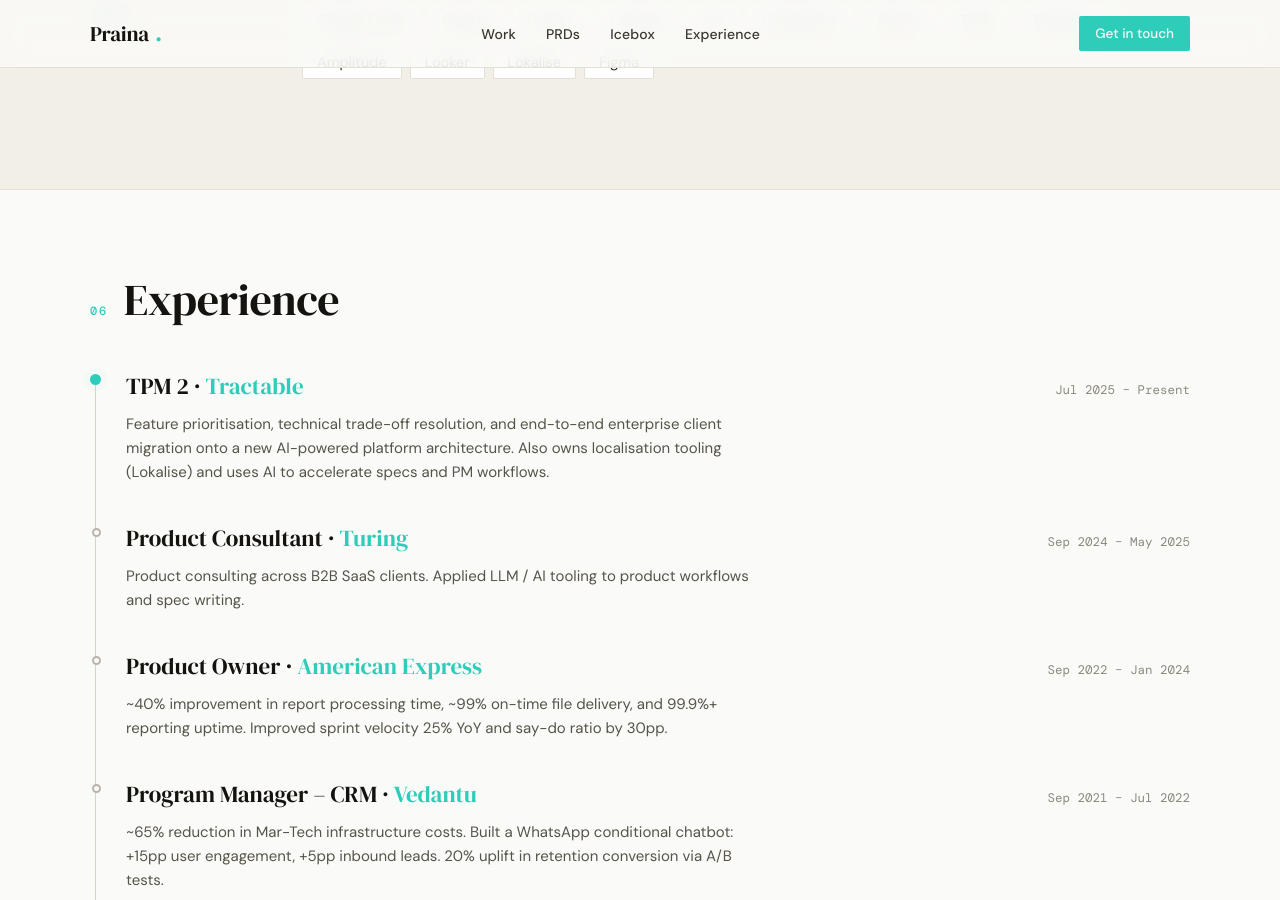
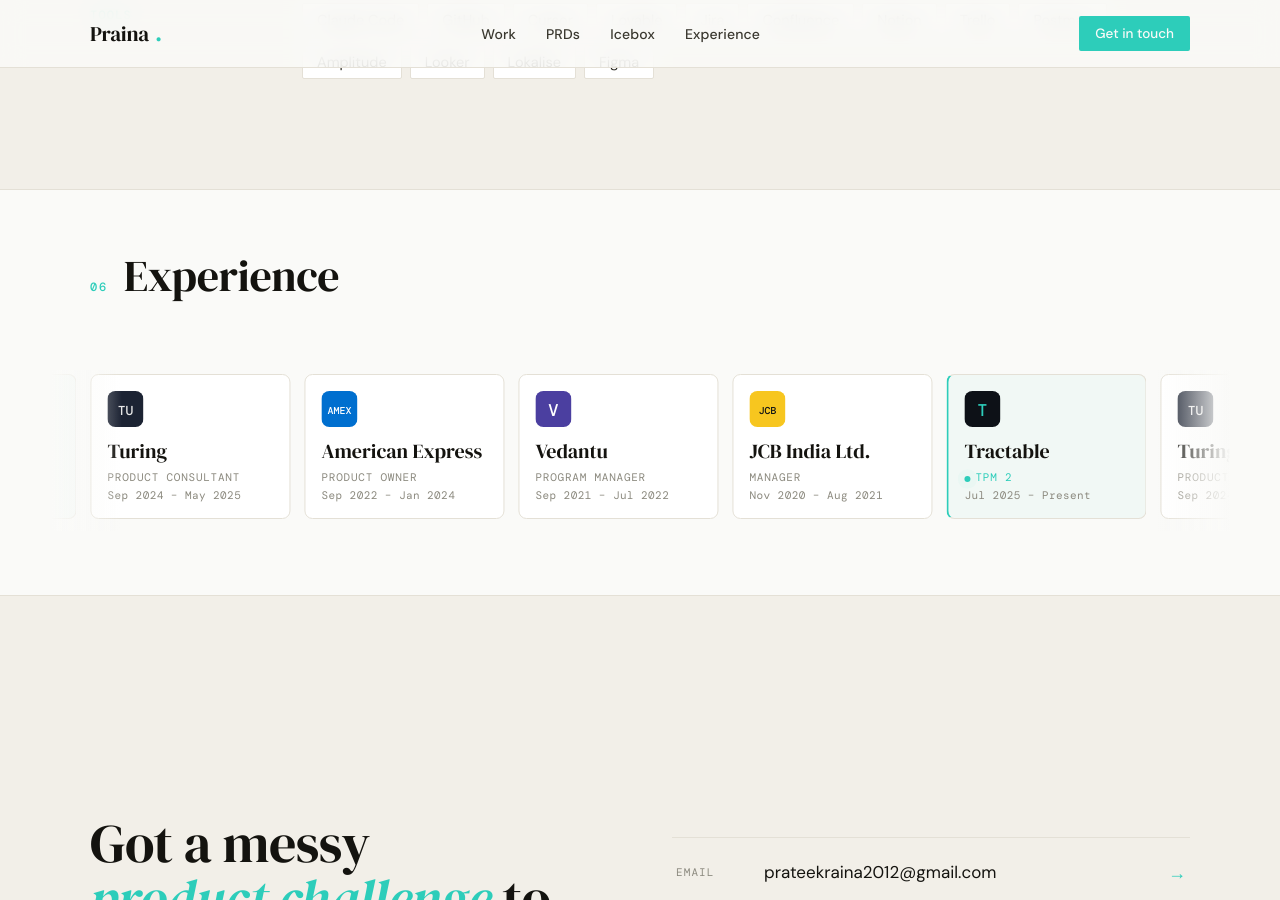
Before and after one commit to praina/praina.github.io, a Jekyll site: the page built from index.html, in a window 1280 px wide and 900 px high, scrolled down 4125 px. Built offline with Jekyll 4.4.1, drawn with Linux system fonts in a browser that asks for light colours; some web fonts are replaced; some of the changed text lies outside the part shown.

Commit message:
redesign experience section as animated horizontal marquee strip
Replaces the vertical timeline with a continuously scrolling card strip.
Each card shows a company logo mark, name (DM Serif 20px), role, and
period. Tractable card has teal left border and pulsing dot for current
role. Cards are 200px wide to keep American Express on one line.
Section padding tightened from 88px to 64px to match content density.

Co-Authored-By: Claude Sonnet 4.6 <noreply@anthropic.com>

```diff
--- a/css/style.css
+++ b/css/style.css
@@ -317,35 +317,49 @@ body  { background: var(--c-bg); color: var(--c-ink); font-family: var(--f-body)
 .skills__badge, .skills__more { display: none; }
 
 /* ── HOME : EXPERIENCE ──────────────────────────────────────── */
+@keyframes expScroll { from { transform: translateX(0); } to { transform: translateX(-50%); } }
 .exp__section { border-top: 1px solid var(--c-border); background: var(--c-bg); }
-.exp__inner { max-width: var(--max-home); margin: 0 auto; padding: 88px var(--pad-x); }
-.exp__timeline { position: relative; padding-left: 36px; }
-.exp__timeline::before {
-  content: ''; position: absolute; left: 5px; top: 6px; bottom: 6px;
-  width: 1px; background: var(--c-border-pill);
+.exp__inner { max-width: var(--max-home); margin: 0 auto; padding: 64px 0; }
+.exp__inner .section-header { padding: 0 var(--pad-x) 24px; }
+.exp__strip-wrap {
+  position: relative; overflow: hidden; padding: 4px 0 12px;
 }
-.exp__item { position: relative; padding-bottom: 38px; }
-.exp__item:last-child { padding-bottom: 0; }
-.exp__dot {
-  position: absolute; left: -36px; top: 4px;
-  width: 11px; height: 11px; border-radius: 50%;
+.exp__strip-wrap::before,
+.exp__strip-wrap::after {
+  content: ''; position: absolute; top: 0; height: 100%; width: 72px; z-index: 2; pointer-events: none;
+}
+.exp__strip-wrap::before { left: 0;  background: linear-gradient(90deg,  var(--c-bg), transparent); }
+.exp__strip-wrap::after  { right: 0; background: linear-gradient(270deg, var(--c-bg), transparent); }
+.exp__strip-inner {
+  display: flex; align-items: stretch; width: max-content;
+  animation: expScroll 32s linear infinite;
+}
+.exp__strip-inner:hover { animation-play-state: paused; }
+.exp__card {
+  width: 200px; flex-shrink: 0; padding: 16px; margin: 0 7px;
+  border: 1px solid var(--c-border); border-radius: 8px;
+  background: var(--c-surface); display: flex; flex-direction: column;
+}
+.exp__card--cur { border-left: 2.5px solid var(--c-accent); background: var(--c-accent-bg); }
+.exp__card-logo { margin-bottom: 12px; flex-shrink: 0; display: block; }
+.exp__card-co {
+  font-family: var(--f-display); font-size: 20px; font-weight: 400;
+  color: var(--c-ink); line-height: 1.2; margin: 0 0 7px;
+}
+.exp__card-rl {
+  font-family: var(--f-mono); font-size: 11px; letter-spacing: .07em;
+  text-transform: uppercase; color: var(--c-ink-faint); margin: 0 0 4px;
+}
+.exp__card--cur .exp__card-rl { color: var(--c-accent); }
+.exp__card-per {
+  font-family: var(--f-mono); font-size: 11px; letter-spacing: .04em;
+  color: var(--c-ink-faint); margin: 0;
+}
+.exp__cur-dot {
+  display: inline-block; width: 6px; height: 6px; border-radius: 50%;
   background: var(--c-accent); animation: pulseDot 2.2s infinite;
+  margin-right: 5px; vertical-align: middle;
 }
-.exp__dot--hollow {
-  left: -34px; top: 6px; width: 9px; height: 9px;
-  background: var(--c-bg); border: 2px solid var(--c-border-mid);
-  animation: none;
-}
-.exp__header {
-  display: flex; align-items: baseline; justify-content: space-between;
-  gap: 16px; flex-wrap: wrap;
-}
-.exp__role {
-  font-family: var(--f-display); font-size: 23px; font-weight: 400; margin: 0;
-}
-.exp__role span { color: var(--c-accent); }
-.exp__period { font-family: var(--f-mono); font-size: 12.5px; color: var(--c-ink-faint); white-space: nowrap; }
-.exp__note { font-size: 15px; line-height: 1.6; color: var(--c-ink-body); margin: 10px 0 0; max-width: 62ch; }
 
 /* ── HOME : CONTACT ─────────────────────────────────────────── */
 .contact__outer {
--- a/index.html
+++ b/index.html
@@ -258,53 +258,77 @@ description: Technical Product Manager specialising in B2B SaaS, enterprise migr
       <span class="section-header__num">06</span>
       <h2 class="section-header__title">Experience</h2>
     </div>
-    <div class="exp__timeline">
+    <div class="exp__strip-wrap">
+      <div class="exp__strip-inner">
 
-      <div class="exp__item" data-reveal>
-        <div class="exp__dot"></div>
-        <div class="exp__header">
-          <h3 class="exp__role">TPM 2 · <span>Tractable</span></h3>
-          <span class="exp__period">Jul 2025 – Present</span>
-        </div>
-        <p class="exp__note">Feature prioritisation, technical trade-off resolution, and end-to-end enterprise client migration onto a new AI-powered platform architecture. Also owns localisation tooling (Lokalise) and uses AI to accelerate specs and PM workflows.</p>
+        <div class="exp__card exp__card--cur">
+          <svg class="exp__card-logo" width="36" height="36" viewBox="0 0 36 36" aria-hidden="true"><rect width="36" height="36" rx="8" fill="#0D1117"/><text x="18" y="25" font-family="DM Mono,monospace" font-size="17" font-weight="500" fill="#2DCDBA" text-anchor="middle">T</text></svg>
+          <p class="exp__card-co">Tractable</p>
+          <p class="exp__card-rl"><span class="exp__cur-dot" aria-hidden="true"></span>TPM 2</p>
+          <p class="exp__card-per">Jul 2025 – Present</p>
         </div>
 
-      <div class="exp__item" data-reveal>
-        <div class="exp__dot exp__dot--hollow"></div>
-        <div class="exp__header">
-          <h3 class="exp__role">Product Consultant · <span>Turing</span></h3>
-          <span class="exp__period">Sep 2024 – May 2025</span>
-        </div>
-        <p class="exp__note">Product consulting across B2B SaaS clients. Applied LLM / AI tooling to product workflows and spec writing.</p>
+        <div class="exp__card">
+          <svg class="exp__card-logo" width="36" height="36" viewBox="0 0 36 36" aria-hidden="true"><rect width="36" height="36" rx="8" fill="#1C2333"/><text x="18" y="24" font-family="DM Mono,monospace" font-size="13" font-weight="500" fill="#E8E8E8" text-anchor="middle">TU</text></svg>
+          <p class="exp__card-co">Turing</p>
+          <p class="exp__card-rl">Product Consultant</p>
+          <p class="exp__card-per">Sep 2024 – May 2025</p>
         </div>
 
-      <div class="exp__item" data-reveal>
-        <div class="exp__dot exp__dot--hollow"></div>
-        <div class="exp__header">
-          <h3 class="exp__role">Product Owner · <span>American Express</span></h3>
-          <span class="exp__period">Sep 2022 – Jan 2024</span>
-        </div>
-        <p class="exp__note">~40% improvement in report processing time, ~99% on-time file delivery, and 99.9%+ reporting uptime. Improved sprint velocity 25% YoY and say-do ratio by 30pp.</p>
+        <div class="exp__card">
+          <svg class="exp__card-logo" width="36" height="36" viewBox="0 0 36 36" aria-hidden="true"><rect width="36" height="36" rx="8" fill="#006FCF"/><text x="18" y="23" font-family="DM Mono,monospace" font-size="10" font-weight="500" fill="#FFFFFF" text-anchor="middle">AMEX</text></svg>
+          <p class="exp__card-co">American Express</p>
+          <p class="exp__card-rl">Product Owner</p>
+          <p class="exp__card-per">Sep 2022 – Jan 2024</p>
         </div>
 
-      <div class="exp__item" data-reveal>
-        <div class="exp__dot exp__dot--hollow"></div>
-        <div class="exp__header">
-          <h3 class="exp__role">Program Manager – CRM · <span>Vedantu</span></h3>
-          <span class="exp__period">Sep 2021 – Jul 2022</span>
-        </div>
-        <p class="exp__note">~65% reduction in Mar-Tech infrastructure costs. Built a WhatsApp conditional chatbot: +15pp user engagement, +5pp inbound leads. 20% uplift in retention conversion via A/B tests.</p>
+        <div class="exp__card">
+          <svg class="exp__card-logo" width="36" height="36" viewBox="0 0 36 36" aria-hidden="true"><rect width="36" height="36" rx="8" fill="#4B3FA0"/><text x="18" y="25" font-family="DM Mono,monospace" font-size="17" font-weight="500" fill="#FFFFFF" text-anchor="middle">V</text></svg>
+          <p class="exp__card-co">Vedantu</p>
+          <p class="exp__card-rl">Program Manager</p>
+          <p class="exp__card-per">Sep 2021 – Jul 2022</p>
         </div>
 
-      <div class="exp__item" data-reveal>
-        <div class="exp__dot exp__dot--hollow"></div>
-        <div class="exp__header">
-          <h3 class="exp__role">Manager · <span>JCB India Ltd.</span></h3>
-          <span class="exp__period">Nov 2020 – Aug 2021</span>
-        </div>
-        <p class="exp__note">15% QoQ revenue growth in parts vertical via optimised pricing models. 52% procurement cost reduction through supplier identification.</p>
+        <div class="exp__card">
+          <svg class="exp__card-logo" width="36" height="36" viewBox="0 0 36 36" aria-hidden="true"><rect width="36" height="36" rx="8" fill="#F7C61F"/><text x="18" y="23" font-family="DM Mono,monospace" font-size="10" font-weight="500" fill="#0D1117" text-anchor="middle">JCB</text></svg>
+          <p class="exp__card-co">JCB India Ltd.</p>
+          <p class="exp__card-rl">Manager</p>
+          <p class="exp__card-per">Nov 2020 – Aug 2021</p>
         </div>
 
+        <!-- duplicate set for seamless loop -->
+        <div class="exp__card exp__card--cur" aria-hidden="true">
+          <svg class="exp__card-logo" width="36" height="36" viewBox="0 0 36 36"><rect width="36" height="36" rx="8" fill="#0D1117"/><text x="18" y="25" font-family="DM Mono,monospace" font-size="17" font-weight="500" fill="#2DCDBA" text-anchor="middle">T</text></svg>
+          <p class="exp__card-co">Tractable</p>
+          <p class="exp__card-rl"><span class="exp__cur-dot" aria-hidden="true"></span>TPM 2</p>
+          <p class="exp__card-per">Jul 2025 – Present</p>
+        </div>
+        <div class="exp__card" aria-hidden="true">
+          <svg class="exp__card-logo" width="36" height="36" viewBox="0 0 36 36"><rect width="36" height="36" rx="8" fill="#1C2333"/><text x="18" y="24" font-family="DM Mono,monospace" font-size="13" font-weight="500" fill="#E8E8E8" text-anchor="middle">TU</text></svg>
+          <p class="exp__card-co">Turing</p>
+          <p class="exp__card-rl">Product Consultant</p>
+          <p class="exp__card-per">Sep 2024 – May 2025</p>
+        </div>
+        <div class="exp__card" aria-hidden="true">
+          <svg class="exp__card-logo" width="36" height="36" viewBox="0 0 36 36"><rect width="36" height="36" rx="8" fill="#006FCF"/><text x="18" y="23" font-family="DM Mono,monospace" font-size="10" font-weight="500" fill="#FFFFFF" text-anchor="middle">AMEX</text></svg>
+          <p class="exp__card-co">American Express</p>
+          <p class="exp__card-rl">Product Owner</p>
+          <p class="exp__card-per">Sep 2022 – Jan 2024</p>
+        </div>
+        <div class="exp__card" aria-hidden="true">
+          <svg class="exp__card-logo" width="36" height="36" viewBox="0 0 36 36"><rect width="36" height="36" rx="8" fill="#4B3FA0"/><text x="18" y="25" font-family="DM Mono,monospace" font-size="17" font-weight="500" fill="#FFFFFF" text-anchor="middle">V</text></svg>
+          <p class="exp__card-co">Vedantu</p>
+          <p class="exp__card-rl">Program Manager</p>
+          <p class="exp__card-per">Sep 2021 – Jul 2022</p>
+        </div>
+        <div class="exp__card" aria-hidden="true">
+          <svg class="exp__card-logo" width="36" height="36" viewBox="0 0 36 36"><rect width="36" height="36" rx="8" fill="#F7C61F"/><text x="18" y="23" font-family="DM Mono,monospace" font-size="10" font-weight="500" fill="#0D1117" text-anchor="middle">JCB</text></svg>
+          <p class="exp__card-co">JCB India Ltd.</p>
+          <p class="exp__card-rl">Manager</p>
+          <p class="exp__card-per">Nov 2020 – Aug 2021</p>
+        </div>
+
+      </div>
     </div>
   </div>
 </div>
```
Lines whose indentation alone changed are shown as unchanged.
